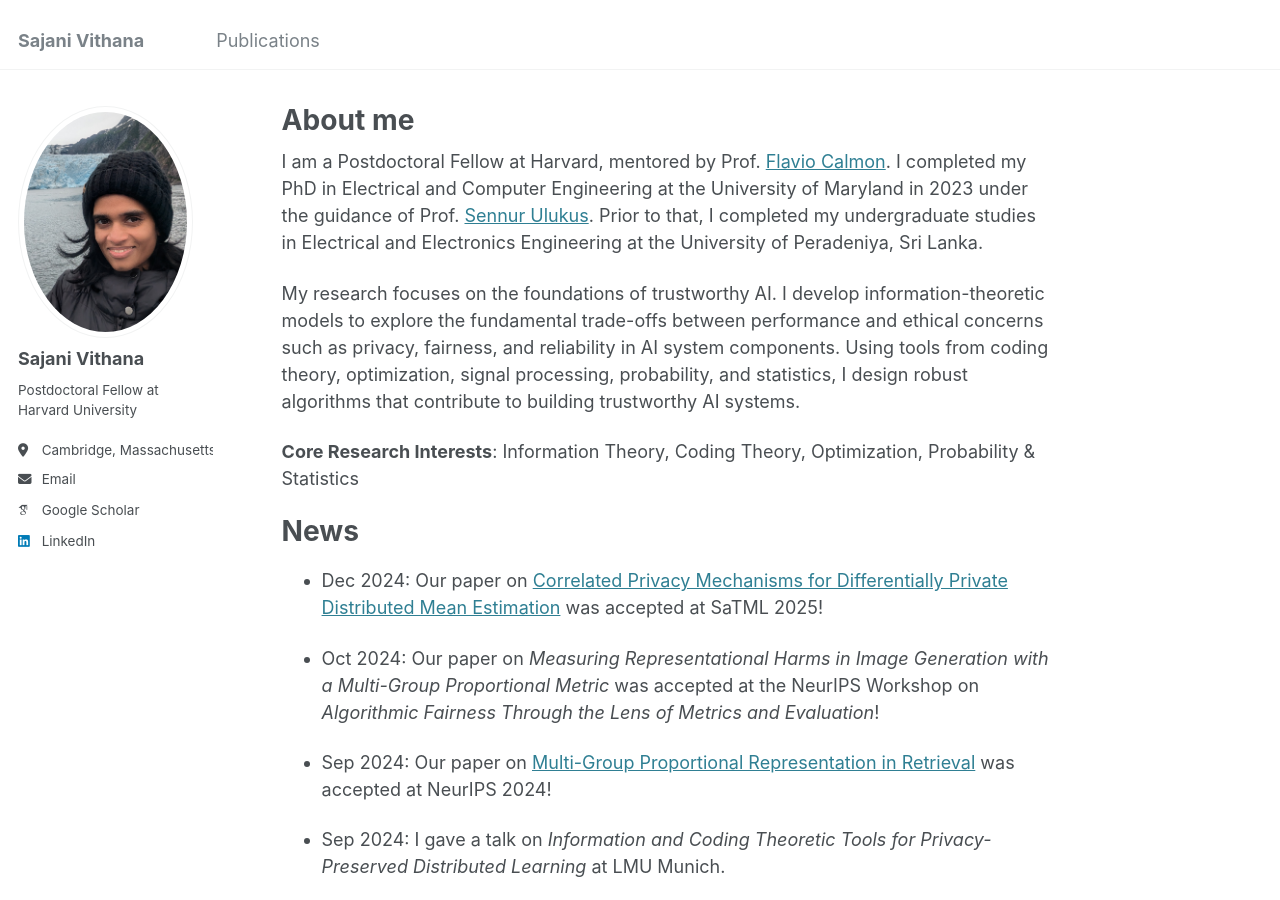
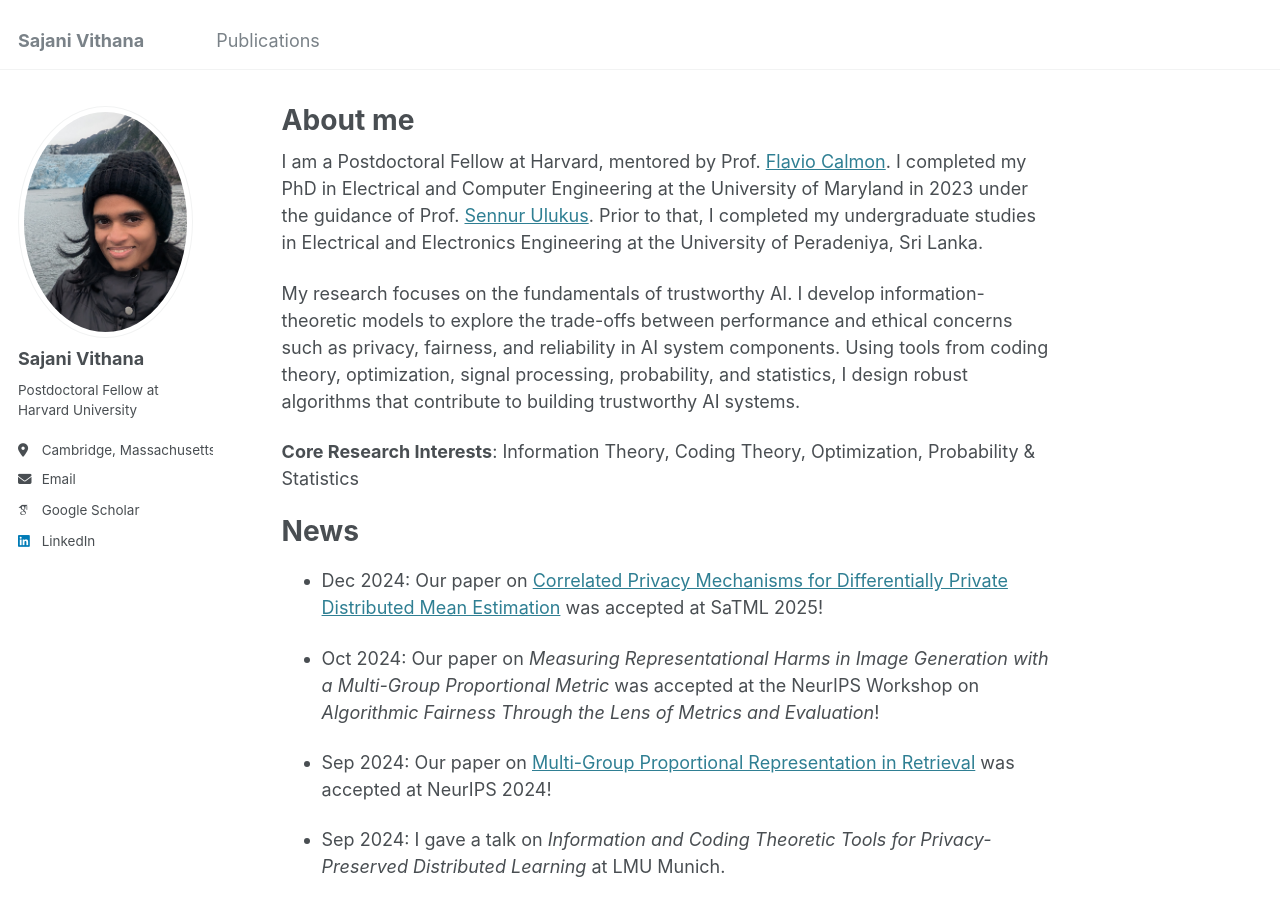
Before and after one commit to sajani-vithana/sajani-vithana.github.io, a Jekyll site: the page built from _pages/about.md, in a window 1280 px wide and 900 px high. Built offline with Jekyll 4.4.1, drawn with Linux system fonts in a browser that asks for light colours; some web fonts are replaced; a file with an impossible date is left out.

Commit message:
Update about.md

```diff
--- a/_pages/about.md
+++ b/_pages/about.md
@@ -9,7 +9,7 @@ redirect_from:
 
 I am a Postdoctoral Fellow at Harvard, mentored by Prof. [Flavio Calmon](https://people.seas.harvard.edu/~flavio/). I completed my PhD in Electrical and Computer Engineering at the University of Maryland in 2023 under the guidance of Prof. [Sennur Ulukus](https://user.eng.umd.edu/~ulukus/). Prior to that, I completed my undergraduate studies in Electrical and Electronics Engineering at the University of Peradeniya, Sri Lanka.
 
-My research focuses on the foundations of trustworthy AI. I develop information-theoretic models to explore the fundamental trade-offs between performance and ethical concerns such as privacy, fairness, and reliability in AI system components. Using tools from coding theory, optimization, signal processing, probability, and statistics, I design robust algorithms that contribute to building trustworthy AI systems.
+My research focuses on the fundamentals of trustworthy AI. I develop information-theoretic models to explore the trade-offs between performance and ethical concerns such as privacy, fairness, and reliability in AI system components. Using tools from coding theory, optimization, signal processing, probability, and statistics, I design robust algorithms that contribute to building trustworthy AI systems.
 
 **Core Research Interests**: Information Theory, Coding Theory, Optimization, Probability & Statistics
 
```
